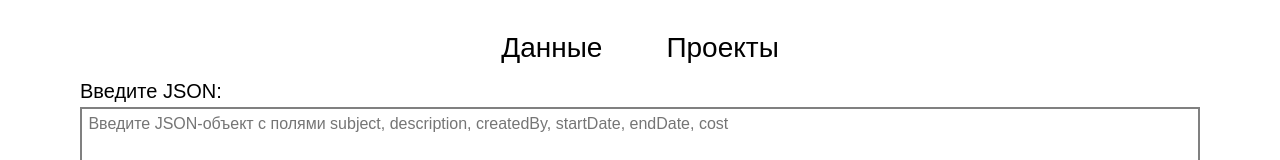
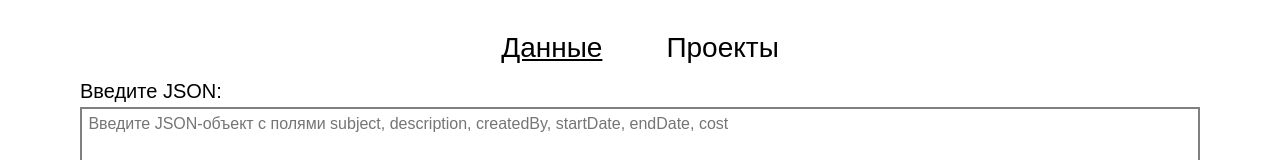
Before and after one commit to maxsvst/react-alvion-europe, a React (Create React App) app: page / in a window 1280 px wide. Shown: the top 160 px of the page. Built offline with nearby package versions, Linux system fonts and the light colour scheme.

Commit message:
Корректировка маршрутов

```diff
--- a/src/App.tsx
+++ b/src/App.tsx
@@ -12,7 +12,7 @@
       <BrowserRouter>
         <Header />
         <Routes>
-          <Route path="/" element={<Data />} />
+          <Route path="*" element={<Data />} />
           <Route path="/projects" element={<Projects />} />
           <Route path="/projects/:id" element={<ProjectsInfo />} />
         </Routes>
--- a/src/components/layout/Header/Header.tsx
+++ b/src/components/layout/Header/Header.tsx
@@ -5,7 +5,7 @@
 
 export default function Header() {
   const pages = [
-    { name: "Данные", to: "*" },
+    { name: "Данные", to: "/" },
     { name: "Проекты", to: "/projects" },
   ];
 
```
